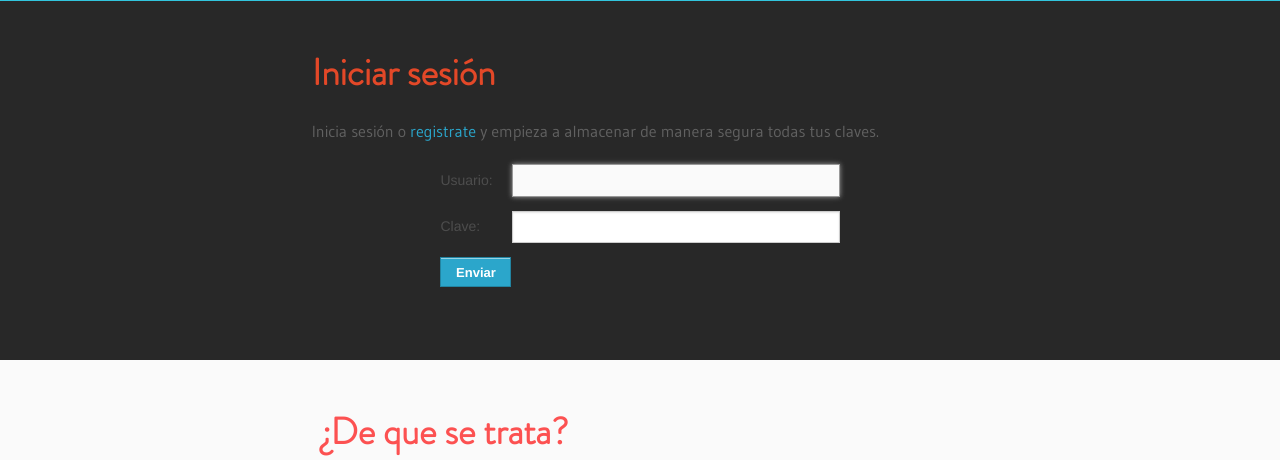
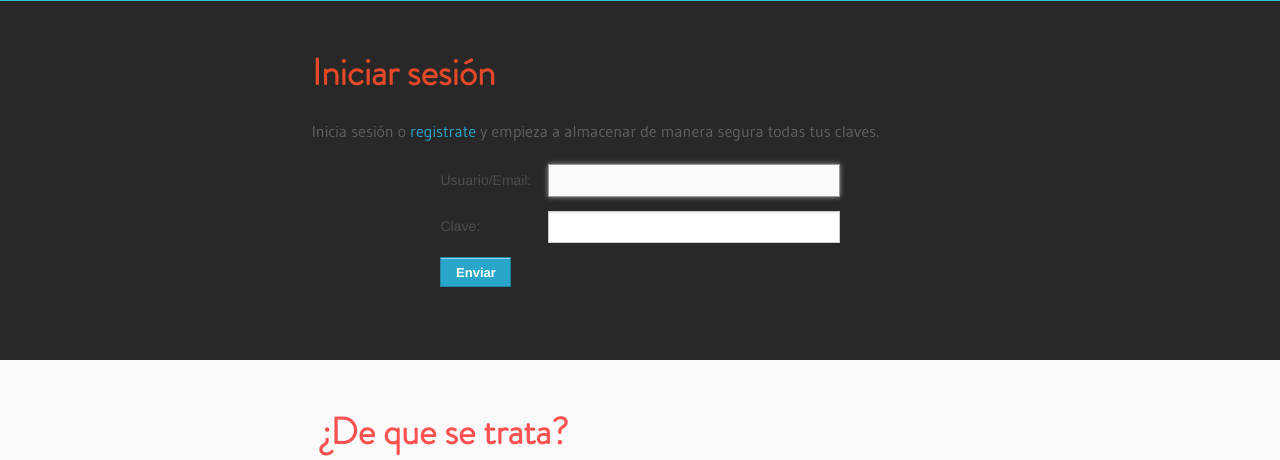
Before and after one commit to Codectivo/Incubu, a Django app: page / in a window 1280 px wide. Shown: the part 193-653 px from the top of the page. Run offline with Django 3.2, Linux system fonts and the light colour scheme; parts of the project's set-up code (start-up, migrations or seed data) failed here and were passed over; some libraries are stand-ins or nearby versions.

Commit message:
inc-4 Change form login

```diff
--- a/incubu/templates/home/index.html
+++ b/incubu/templates/home/index.html
@@ -19,9 +19,9 @@
                         {% csrf_token %}
                         <div class="row">
                             <div class="large-2 columns">
-                                <label for="id_username" class="left inline">Usuario: </label>
+                                <label for="id_username" class="left inline">Usuario/Email: </label>
                             </div>
-                            <div class="large-10 columns">
+                            <div class="large-9 columns">
                                 {{usuario_login.username}}
                             </div>
                         </div>
@@ -29,7 +29,7 @@
                             <div class="large-2 columns">
                                 <label for="id_password" class="left inline">Clave: </label>
                             </div>
-                            <div class="large-10 columns">
+                            <div class="large-9 columns">
                                 {{usuario_login.password}}
                             </div>
                         </div>
```
